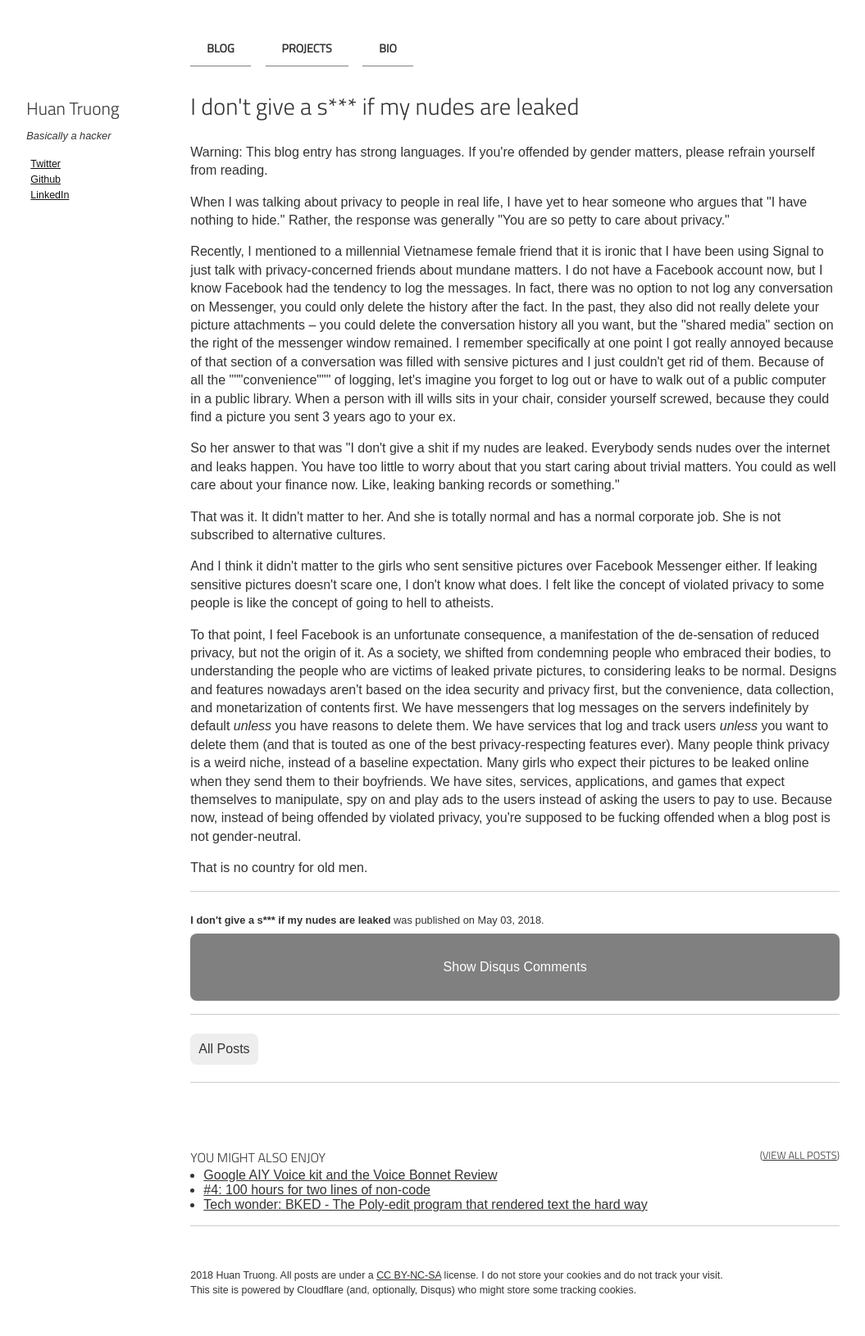
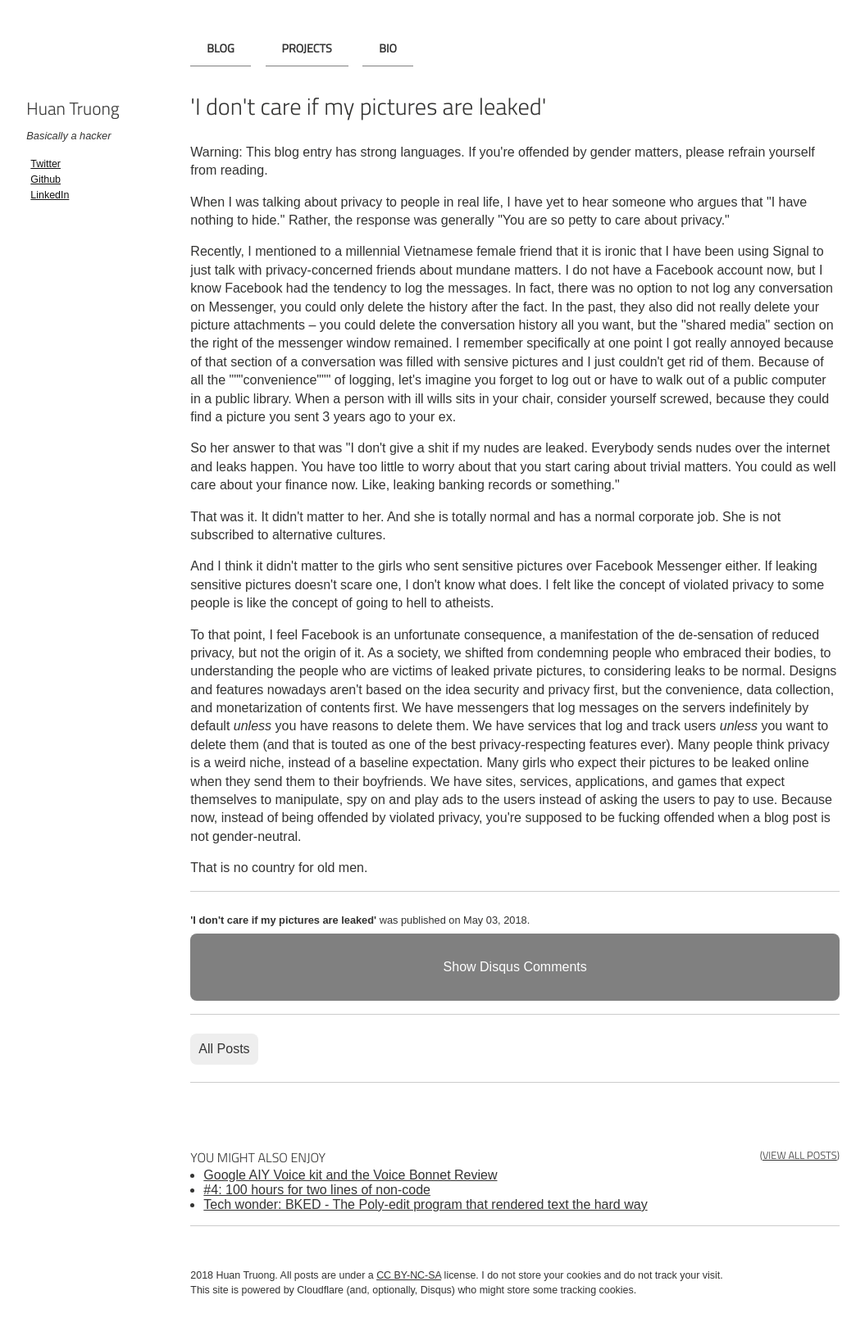
Before and after one commit to htruong/htruong.github.io, a Jekyll site: the page built from _posts/2018-05-03-no-country-for-old-men.md, in a window 1280 px wide. Shown: the whole page at 82% size, without its empty margins (116-1171 px from the left). Built offline with Jekyll 4.4.1, drawn with Linux system fonts in a browser that asks for light colours.

Commit message:
[blog] words

```diff
--- a/_posts/2018-05-03-no-country-for-old-men.md
+++ b/_posts/2018-05-03-no-country-for-old-men.md
@@ -1,6 +1,6 @@
 ---
 layout: post
-title: "I don't give a s*** if my nudes are leaked"
+title: "'I don't care if my pictures are leaked'"
 ---
 
 Warning: This blog entry has strong languages. If you're offended by gender matters, please refrain yourself from reading.
```
